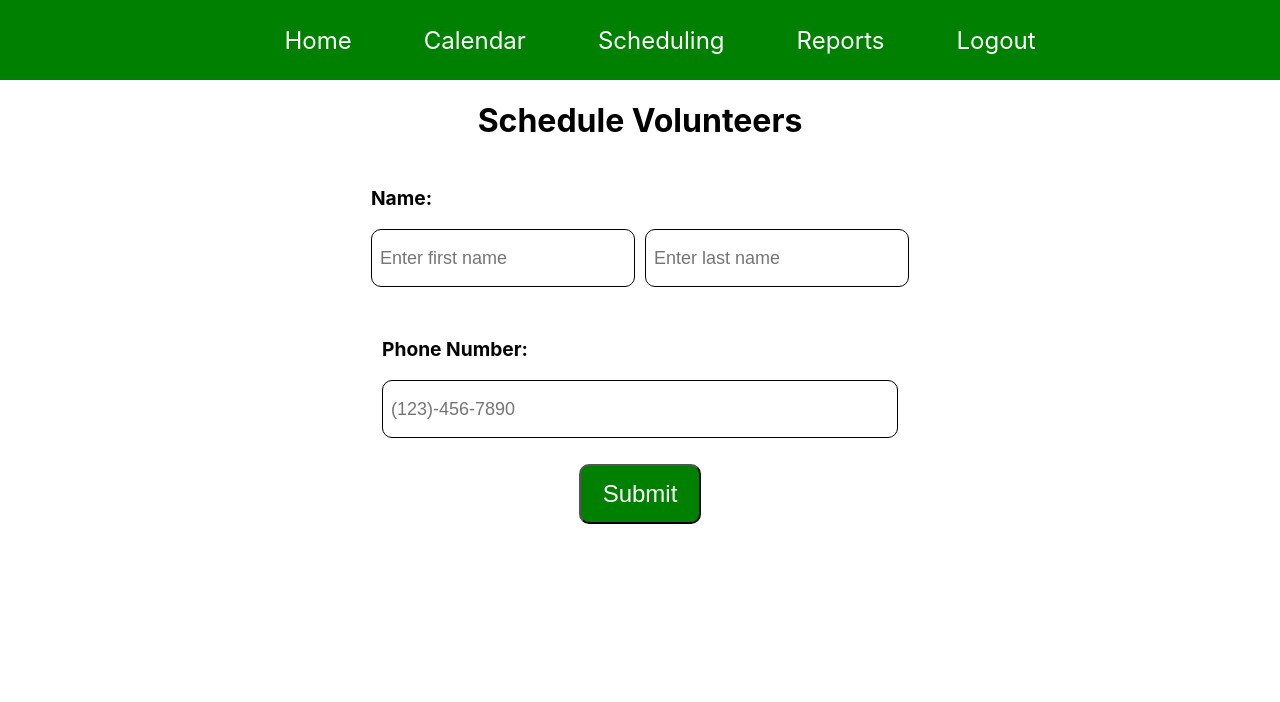
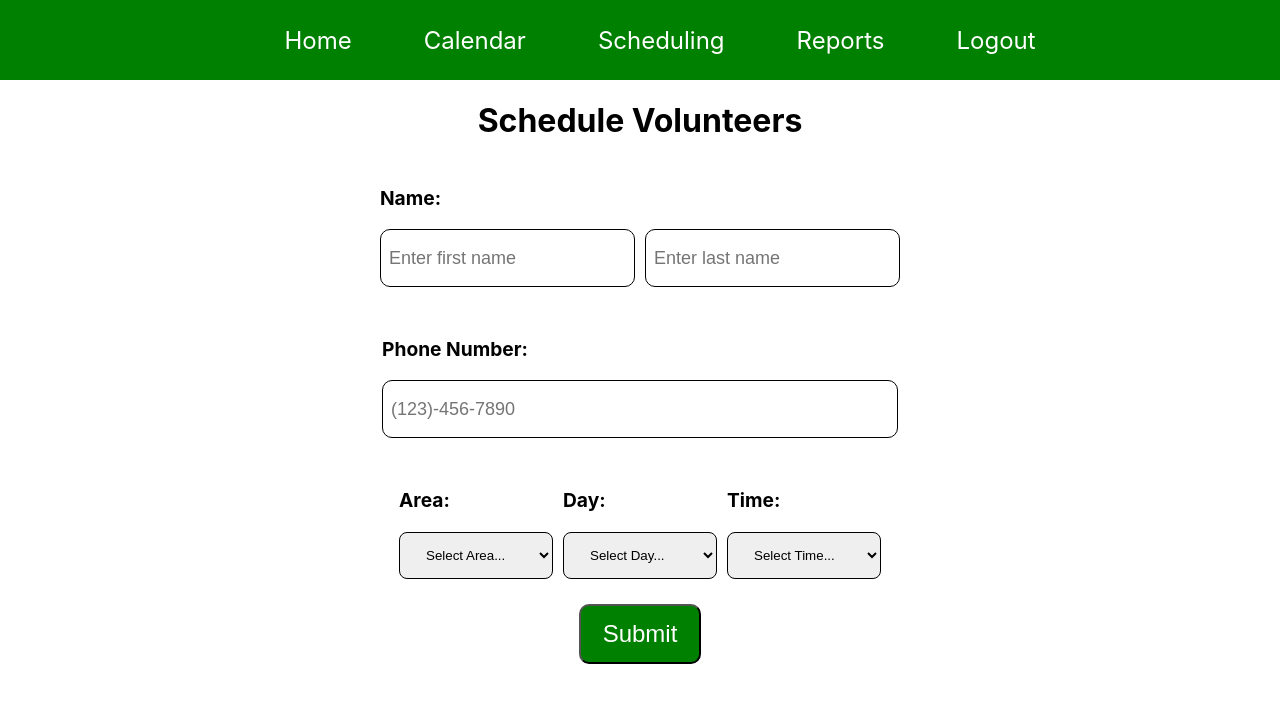
Before and after one commit to zscar611/CS4900LF1, a React (Create React App) app in the folder prototype/loavefish/: page /volunteerAdd in a window 1280 px wide. Shown: the top 702 px of the page. Built offline with nearby package versions, Linux system fonts and the light colour scheme.

Commit message:
add dropdown

```diff
--- a/prototype/loavefish/src/components/VolunteerAdd.css
+++ b/prototype/loavefish/src/components/VolunteerAdd.css
@@ -1,6 +1,6 @@
 .volunteerAdd-input-box {
     height: 3em;
-    width: 14em;
+    width: 13.5em;
     font-size: large;
     border-radius: 10px;
     border: 1.5px solid black;
@@ -18,3 +18,16 @@
     font-weight: bolder;
     text-align: left;
 }
+
+.volunteerAdd-dropdown {
+    display: inline-block;
+    padding: 5px;
+    margin-bottom: 1.3em;
+}
+
+.volunteerAdd-dropdown-box {
+    padding: 14px 22px;
+    border-radius: 8px;
+    border-color: black;
+    cursor: pointer;
+}
--- a/prototype/loavefish/src/components/VolunteerAdd.js
+++ b/prototype/loavefish/src/components/VolunteerAdd.js
@@ -11,6 +11,7 @@ function Add() {
   const [currentLast, setCurrentLast] = useState("");
   const [currentPhone, setCurrentPhone] = useState("");
   const [submit, setSubmit] = useState(false);
+  const [areaSelection, setAreaSelection] = useState("")
 
   const handleFirstChange = (event) => {
     setCurrentFirst(event.target.value);
@@ -24,12 +25,17 @@ function Add() {
     setCurrentPhone(event.target.value);
   };
 
+  const handleAreaSelectionChange = (event) => {
+    setAreaSelection(event.target.value);
+  };
+
   const handleSubmit = () => {
     // send JSON to backend
     // reset all values
     setCurrentFirst("");
     setCurrentLast("");
     setCurrentPhone("");
+    setAreaSelection("");
   };
 
   const handleLogout = () => {
@@ -73,6 +79,42 @@ function Add() {
             />
         </div>
       </div>
+
+      <div className='volunteerAdd-dropdown'>
+        <p className="volunteerAdd-text">Area: </p>
+        <select className="volunteerAdd-dropdown-box" value={areaSelection} onChange={handleAreaSelectionChange}>
+          <option value="">Select Area...</option>
+          <option value="option1">Call Center</option>
+          <option value="option2">Pantry</option>
+          <option value="option3">Home Delivery</option>
+          <option value="option4">Warehouse</option>
+        </select>
+    </div>
+
+    <div className='volunteerAdd-dropdown'>
+      <p className="volunteerAdd-text">Day: </p>
+        <select className="volunteerAdd-dropdown-box" value={areaSelection} onChange={handleAreaSelectionChange}>
+          <option value="">Select Day...</option>
+          <option value="option1">Call Center</option>
+          <option value="option2">Pantry</option>
+          <option value="option3">Home Delivery</option>
+          <option value="option4">Warehouse</option>
+        </select>
+    </div>
+
+
+    <div className='volunteerAdd-dropdown'>
+      <p className="volunteerAdd-text">Time: </p>
+        <select className="volunteerAdd-dropdown-box" value={areaSelection} onChange={handleAreaSelectionChange}>
+          <option value="">Select Time...</option>
+          <option value="option1">Call Center</option>
+          <option value="option2">Pantry</option>
+          <option value="option3">Home Delivery</option>
+          <option value="option4">Warehouse</option>
+        </select>
+    </div>
+
+
       <div className="main-button">
         <button className="main-button-box" onClick={handleSubmit}>Submit</button>
       </div>
```
